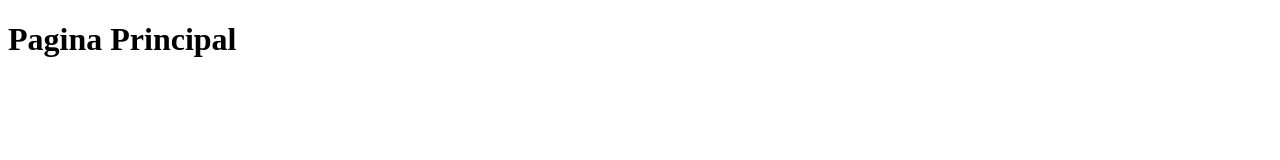
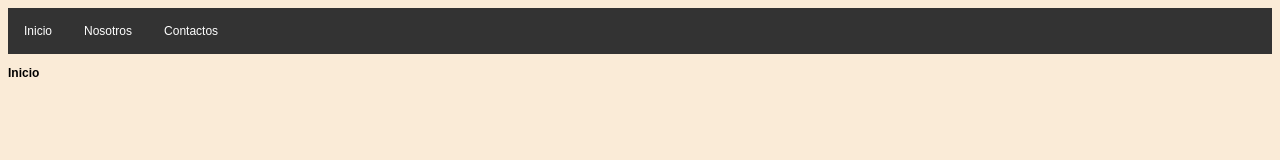
Before and after one commit to LeikVir/MyWebSite, a plain HTML site: page index.html in a window 1280 px wide. Drawn offline with Linux system fonts and the light colour scheme.

Commit message:
Agregando Estilo

```diff
--- a/css/cg.css
+++ b/css/cg.css
@@ -0,0 +1,30 @@
+body
+{
+   font-family: Arial;
+   font-size: 12px;
+   background-color: antiquewhite;
+}
+
+ul {
+    list-style-type: none;
+    margin: 0;
+    padding: 0;
+    overflow: hidden;
+    background-color: #333333;
+}
+
+li {
+    float: left;
+}
+
+li a {
+    display: block;
+    color: white;
+    text-align: center;
+    padding: 16px;
+    text-decoration: none;
+}
+
+li a:hover {
+    background-color: #111111;
+}
--- a/index.html
+++ b/index.html
@@ -1,12 +1,29 @@
 <!DOCTYPE html>
 <html lang="en">
+
 <head>
     <meta charset="UTF-8">
     <meta name="viewport" content="width=device-width, initial-scale=1.0">
     <meta http-equiv="X-UA-Compatible" content="ie=edge">
-    <title>Control de Gastos</title>
+    <title>Inicio</title>
+    <link rel="stylesheet" href="css/cg.css" type="text/css"></link>
 </head>
+
 <body>
-    <h1>Pagina Principal</h1>
+    <ul>
+        <li>
+            <a href="index.html">Inicio</a>
+        </li>
+        <li>
+            <a href="nosotros.html">Nosotros</a>
+        </li>
+        <li>
+            <a href="contacto.html">Contactos</a>
+        </li>
+    </ul>
+    <p>
+        <strong>Inicio</strong>
+    </p>
 </body>
+
 </html>
```
Also changed, not shown: contacto.html (+18 -1 lines), nosotros.html (+18 -1 lines).
